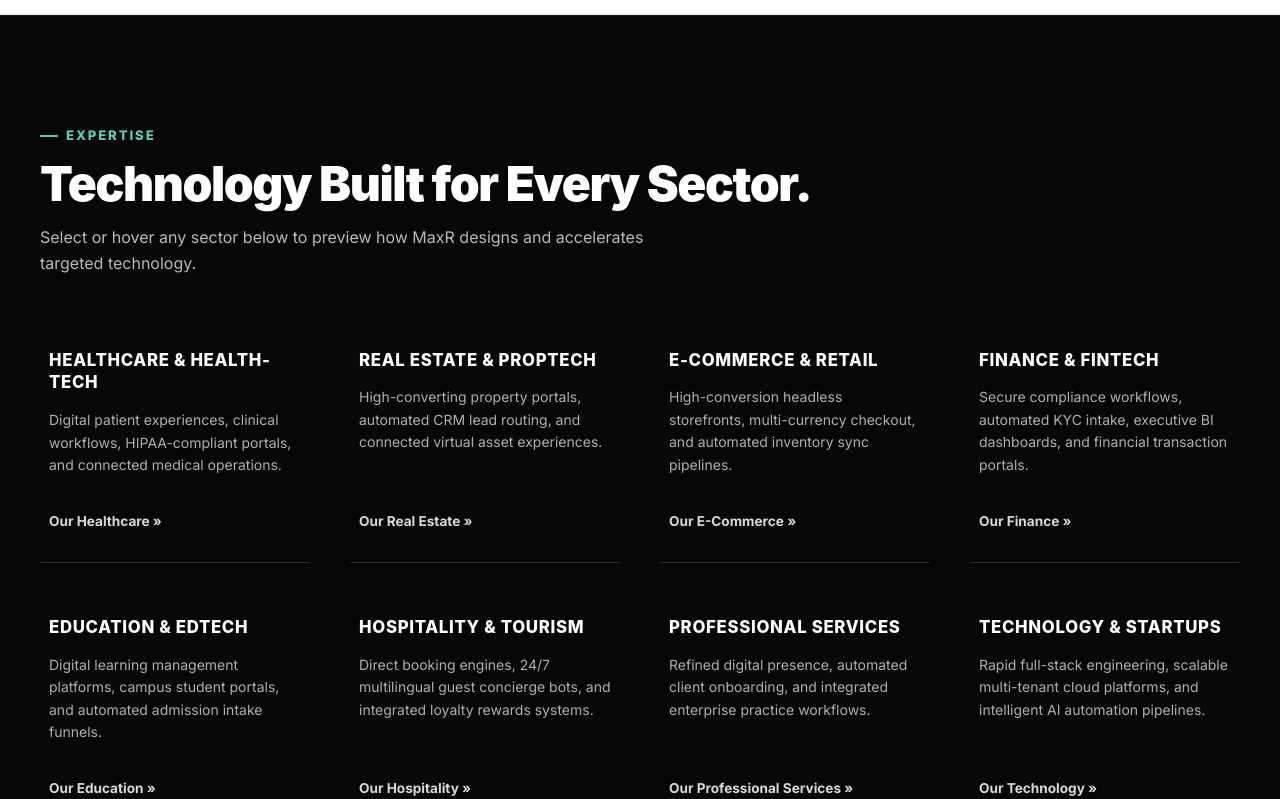
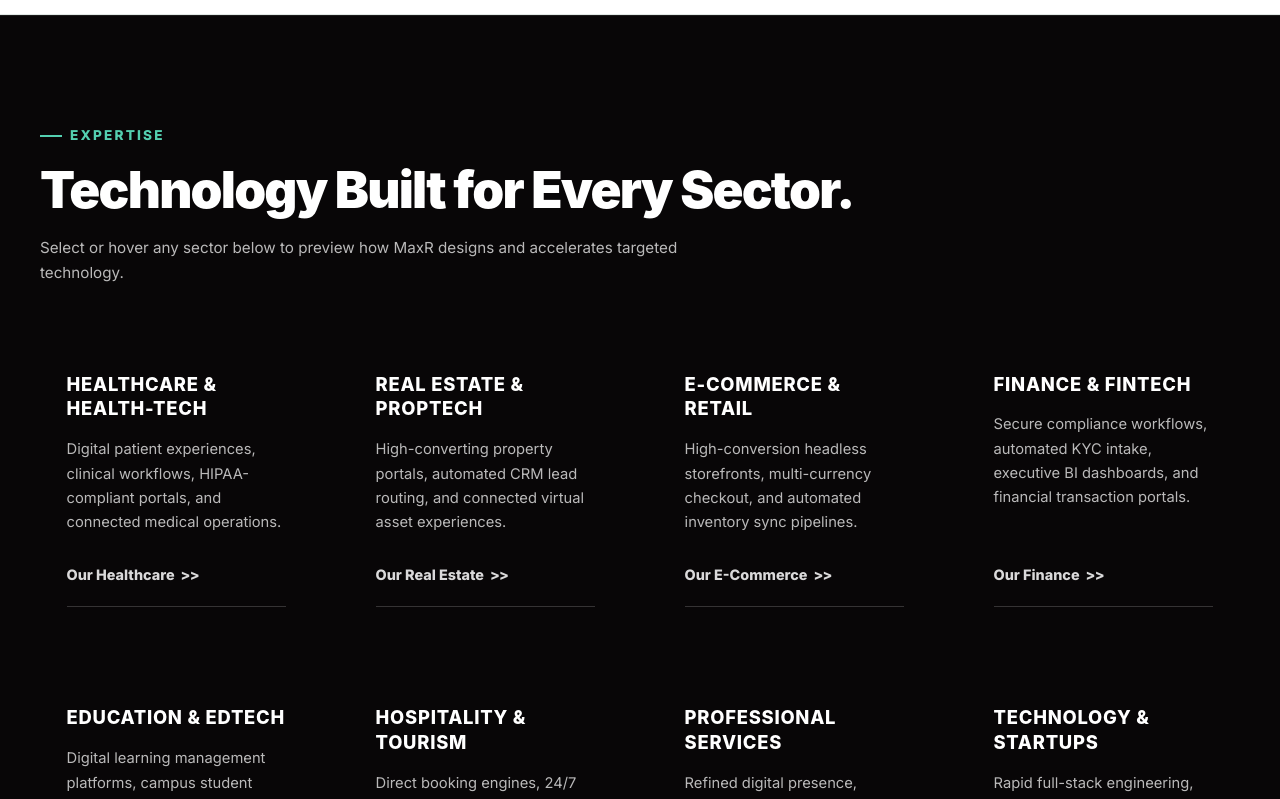
Before and after one commit to maxrindia/maxrae-website, a React (Vite) app: page / in a window 1280 px wide. Shown: the part 1460-2259 px from the top of the page. Built offline with nearby package versions, Linux system fonts and the light colour scheme.

Commit message:
feat: perfect Industries section layout with medium details, exact >> links, bottom divider lines, and seamless glass card hover elevation

```diff
--- a/src/pages/HomePage.jsx
+++ b/src/pages/HomePage.jsx
@@ -808,22 +808,22 @@
                 alt={ind.name}
                 className="industries-bg-layer"
                 style={{
-                  opacity: isVisible ? 1 : 0,
+                  opacity: isVisible ? 0.8 : 0,
                   transform: isVisible ? 'scale(1)' : 'scale(1.04)',
                   visibility: isVisible ? 'visible' : 'hidden',
-                  transition: 'opacity 500ms cubic-bezier(0.16, 1, 0.3, 1), transform 700ms cubic-bezier(0.16, 1, 0.3, 1), visibility 500ms'
+                  transition: 'opacity 550ms cubic-bezier(0.16, 1, 0.3, 1), transform 750ms cubic-bezier(0.16, 1, 0.3, 1), visibility 550ms'
                 }}
                 loading="lazy"
               />
             );
           })}
-          {/* Editorial Overlay (activates over image on hover/click, plain dark otherwise) */}
+          {/* Lighter Editorial Overlay for vivid, visible background images */}
           <div
             style={{
               position: 'absolute',
               inset: 0,
               background: currentActiveIdx !== null
-                ? 'linear-gradient(135deg, rgba(8, 6, 7, 0.65) 0%, rgba(8, 6, 7, 0.50) 50%, rgba(8, 6, 7, 0.70) 100%)'
+                ? 'linear-gradient(180deg, rgba(8, 6, 7, 0.6) 0%, rgba(8, 6, 7, 0.38) 45%, rgba(8, 6, 7, 0.7) 100%)'
                 : 'transparent',
               transition: 'background 0.4s ease',
               zIndex: 1
@@ -832,40 +832,40 @@
         </div>
 
         <div className="container" style={{ position: 'relative', zIndex: 2 }}>
-          {/* Section Heading: Inspired by Reference Screenshot */}
-          <div style={{ marginBottom: 'clamp(2.5rem, 4vw, 3.5rem)' }}>
-            <div style={{ display: 'inline-flex', alignItems: 'center', gap: '8px', marginBottom: '0.65rem' }}>
-              <span style={{ width: '18px', height: '2px', background: '#54CFB0' }} />
-              <span style={{ fontSize: '0.825rem', fontWeight: 800, letterSpacing: '0.14em', textTransform: 'uppercase', color: '#54CFB0' }}>
+          {/* Section Heading: Editorial layout from reference */}
+          <div style={{ marginBottom: 'clamp(2.75rem, 4.5vw, 4rem)' }}>
+            <div style={{ display: 'inline-flex', alignItems: 'center', gap: '8px', marginBottom: '0.85rem' }}>
+              <span style={{ width: '22px', height: '2px', background: '#54CFB0' }} />
+              <span style={{ fontSize: '0.85rem', fontWeight: 800, letterSpacing: '0.16em', textTransform: 'uppercase', color: '#54CFB0' }}>
                 EXPERTISE
               </span>
             </div>
 
             <h2
               style={{
-                fontSize: 'clamp(2.1rem, 3.8vw, 3rem)',
+                fontSize: 'clamp(2.2rem, 4vw, 3.25rem)',
                 fontWeight: 900,
-                letterSpacing: '-0.03em',
+                letterSpacing: '-0.035em',
                 lineHeight: 1.15,
                 color: '#FFFFFF',
-                margin: '0 0 0.85rem 0',
+                margin: '0 0 1rem 0',
                 fontFamily: "'Space Grotesk', -apple-system, sans-serif"
               }}
             >
               Technology Built for Every Sector.
             </h2>
 
-            <p style={{ fontSize: '1rem', color: 'rgba(255, 255, 255, 0.72)', lineHeight: 1.6, margin: 0, maxWidth: '640px' }}>
+            <p style={{ fontSize: 'clamp(0.95rem, 1.15vw, 1.05rem)', color: 'rgba(255, 255, 255, 0.72)', lineHeight: 1.65, margin: 0, maxWidth: '640px' }}>
               Select or hover any sector below to preview how MaxR designs and accelerates targeted technology.
             </p>
           </div>
 
-          {/* Square Pattern Matrix: Transparent Editorial Grid with Subtle Bottom Divider Lines */}
+          {/* Square Pattern Matrix: Transparent Editorial Grid with Exact Reference Layout */}
           <div
             style={{
               display: 'grid',
-              gridTemplateColumns: 'repeat(auto-fit, minmax(260px, 1fr))',
-              gap: '2rem 2.5rem'
+              gridTemplateColumns: 'repeat(auto-fit, minmax(270px, 1fr))',
+              gap: '2.5rem 2.25rem'
             }}
           >
             {industries.map((ind, idx) => {
@@ -882,32 +882,31 @@
                     display: 'flex',
                     flexDirection: 'column',
                     justifyContent: 'space-between',
-                    minHeight: '230px',
-                    padding: isCurrent ? '1.75rem 1.4rem' : '1.25rem 0.5rem 1.75rem 0.5rem',
-                    borderRadius: isCurrent ? '12px' : '0px',
-                    background: isCurrent ? 'rgba(255, 255, 255, 0.09)' : 'transparent',
-                    backdropFilter: isCurrent ? 'blur(16px)' : 'none',
-                    WebkitBackdropFilter: isCurrent ? 'blur(16px)' : 'none',
-                    border: isCurrent ? '1.5px solid #54CFB0' : '1px solid transparent',
-                    borderBottom: isCurrent ? '1.5px solid #54CFB0' : '1px solid rgba(255, 255, 255, 0.16)',
-                    boxShadow: isCurrent ? '0 16px 36px rgba(0, 0, 0, 0.45), inset 0 1px 0 rgba(255, 255, 255, 0.15)' : 'none',
-                    transform: isCurrent ? 'translateY(-4px)' : 'none',
-                    opacity: (isAnyActive && !isCurrent) ? 0.35 : 1,
-                    transition: 'all 0.3s cubic-bezier(0.16, 1, 0.3, 1)',
+                    minHeight: '235px',
+                    padding: '1.75rem 1.6rem',
+                    borderRadius: '16px',
+                    background: isCurrent ? 'rgba(255, 255, 255, 0.08)' : 'transparent',
+                    backdropFilter: isCurrent ? 'blur(20px)' : 'none',
+                    WebkitBackdropFilter: isCurrent ? 'blur(20px)' : 'none',
+                    border: isCurrent ? '1.5px solid rgba(84, 207, 176, 0.55)' : '1.5px solid transparent',
+                    boxShadow: isCurrent ? '0 24px 50px rgba(0, 0, 0, 0.55), 0 0 35px rgba(84, 207, 176, 0.12)' : 'none',
+                    transform: isCurrent ? 'translateY(-6px)' : 'none',
+                    opacity: (isAnyActive && !isCurrent) ? 0.28 : 1,
+                    transition: 'all 0.35s cubic-bezier(0.16, 1, 0.3, 1)',
                     cursor: 'pointer'
                   }}
                 >
                   <div>
-                    {/* Sector Title: Uppercase clean editorial typography as in reference */}
+                    {/* Sector Title: Uppercase clean editorial typography */}
                     <h3
                       style={{
-                        fontSize: '1.05rem',
+                        fontSize: '1.15rem',
                         fontWeight: 800,
                         letterSpacing: '0.04em',
                         textTransform: 'uppercase',
                         color: isCurrent ? '#54CFB0' : '#FFFFFF',
                         lineHeight: 1.35,
-                        margin: '0 0 0.95rem 0',
+                        margin: '0 0 1rem 0',
                         fontFamily: "'Space Grotesk', -apple-system, sans-serif",
                         transition: 'color 0.25s ease'
                       }}
@@ -915,12 +914,12 @@
                       {ind.displayTitle}
                     </h3>
 
-                    {/* Sector Smallest Details (Description) */}
+                    {/* Sector Small/Medium Details (Description) */}
                     <p
                       style={{
-                        fontSize: '0.875rem',
-                        color: isCurrent ? 'rgba(255, 255, 255, 0.95)' : 'rgba(255, 255, 255, 0.68)',
-                        lineHeight: 1.6,
+                        fontSize: '0.92rem',
+                        color: isCurrent ? 'rgba(255, 255, 255, 0.95)' : 'rgba(255, 255, 255, 0.72)',
+                        lineHeight: 1.65,
                         margin: 0,
                         transition: 'color 0.25s ease'
                       }}
@@ -929,16 +928,16 @@
                     </p>
                   </div>
 
-                  {/* Clean Text Link as shown in reference: Our [Industry] » */}
-                  <div style={{ marginTop: '1.5rem', paddingTop: '0.5rem' }}>
+                  {/* Clean Text Link as shown in reference: Our [Industry] >> */}
+                  <div style={{ marginTop: '1.75rem' }}>
                     <Link
                       to="/industries"
                       style={{
                         display: 'inline-flex',
                         alignItems: 'center',
                         gap: '6px',
-                        fontSize: '0.85rem',
-                        fontWeight: 700,
+                        fontSize: '0.9rem',
+                        fontWeight: 750,
                         color: isCurrent ? '#54CFB0' : 'rgba(255, 255, 255, 0.85)',
                         textDecoration: 'none',
                         transition: 'all 0.25s ease'
@@ -952,8 +951,28 @@
                         e.currentTarget.style.transform = 'none';
                       }}
                     >
-                      <span>{ind.linkText}</span>
+                      <span>Our {ind.name}</span>
+                      <span style={{
+                        display: 'inline-block',
+                        transform: isCurrent ? 'translateX(3px)' : 'none',
+                        transition: 'transform 0.25s ease',
+                        letterSpacing: '-0.05em',
+                        fontWeight: 900
+                      }}>
+                        &gt;&gt;
+                      </span>
                     </Link>
+
+                    {/* Horizontal Divider Line under each item as shown in user reference */}
+                    <div
+                      style={{
+                        width: '100%',
+                        height: '1px',
+                        background: isCurrent ? '#54CFB0' : 'rgba(255, 255, 255, 0.18)',
+                        marginTop: '1.15rem',
+                        transition: 'background 0.3s ease'
+                      }}
+                    />
                   </div>
                 </div>
               );
```
